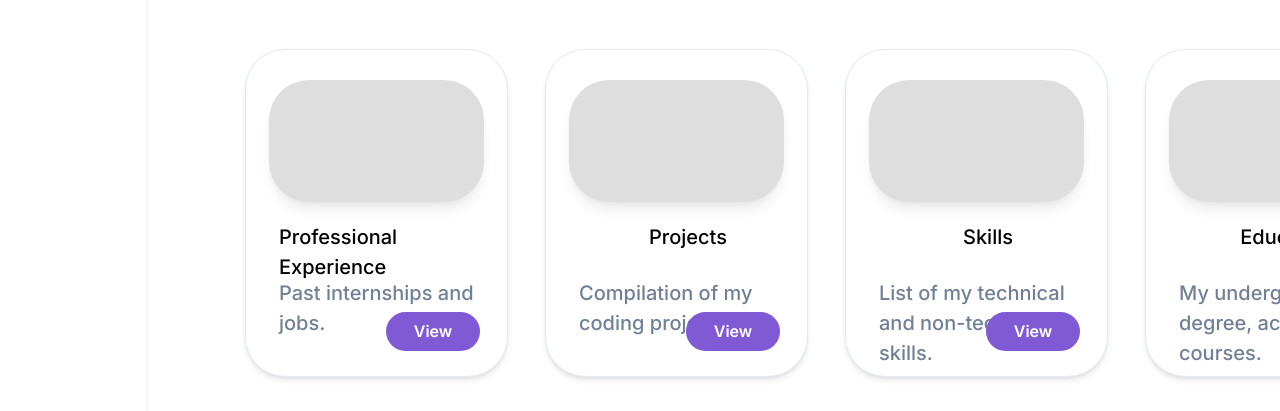
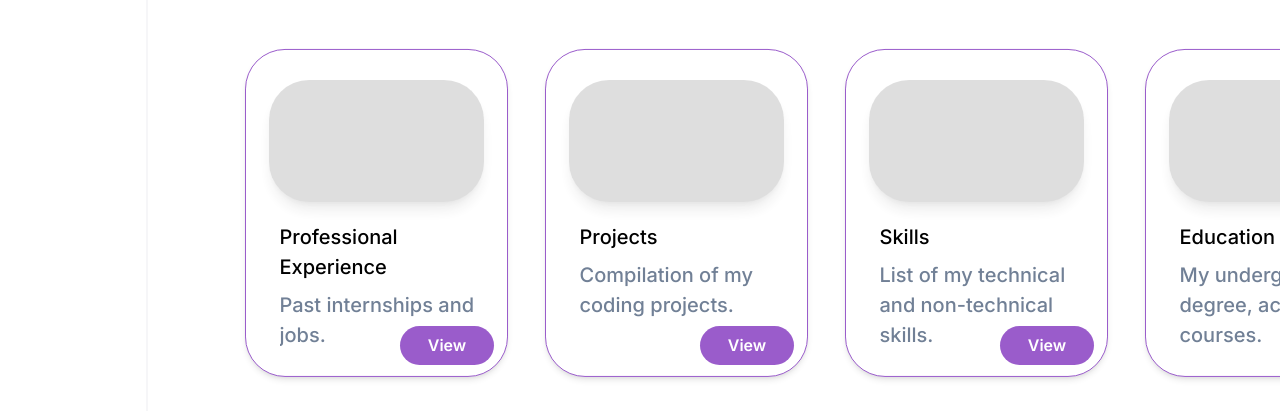
Before and after one commit to hebronmekuria/Personal-Website, a Next.js app in the folder hebron-mekuria/: page / in a window 1280 px wide. Shown: the part 464-875 px from the top of the page. Built offline with nearby package versions, Linux system fonts and the light colour scheme.

Commit message:
some updates to the BasicCard

```diff
--- a/hebron-mekuria/src/app/components/BasicCard.tsx
+++ b/hebron-mekuria/src/app/components/BasicCard.tsx
@@ -1,5 +1,5 @@
 import React from "react";
-import { Box, Text, Button, VStack } from "@chakra-ui/react";
+import { Box, Text, Button, VStack, HStack } from "@chakra-ui/react";
 
 export function BasicCard({ title = "Professional Experiences", subtitle = "Past internships and jobs", buttonUrl = "#" }) {
   return (
@@ -8,6 +8,7 @@ export function BasicCard({ title = "Professional Experiences", subtitle = "Past
       h="328px"
       borderWidth="1px"
       borderRadius='40'
+      borderColor='#9A5CCB'
       shadow="md"
       bg="white"
       ms='29px'
@@ -37,23 +38,26 @@ export function BasicCard({ title = "Professional Experiences", subtitle = "Past
           me='24px'
         ></Box>
 
-        <Text fontSize="20px" fontWeight="medium" h='28px' mb='20px' ms='33px' me='10px'>
-          {title} {/* Use title prop */}
+        <VStack align='start' w='227px' ms='33px' overflow='hidden' >
+        <Text fontSize="20px" fontWeight="medium"  me='10px' w='220px' textAlign="left"  overflowWrap="break-word" >
+          {title}
         </Text>
-        <Text fontSize="20px" color="gray.500" opacity='0.44px' h='22px' mb='4px' ms='33px' me='3px' fontWeight='medium'>
-          {subtitle} {/* Use subtitle prop */}
+        <Text fontSize="20px" color="gray.500" opacity='0.44px' fontWeight='medium' w='220px' overflowWrap="break-word" >
+          {subtitle}
         </Text>
+        </VStack>
         <Button
+          textColor='white'
           as="a"
-          href={buttonUrl} // Use buttonUrl prop
-          colorScheme="purple"
+          href={buttonUrl}
+          bg="#9A5CCB"
           borderRadius='3xl'
           w='94px'
           h='39px'
           ms='141px'
-          me='28px'
-          mb='51px'
           target="_blank" // Optionally open in new tab
+          position="absolute"
+          bottom="12px"
         >
           View
         </Button>
```
